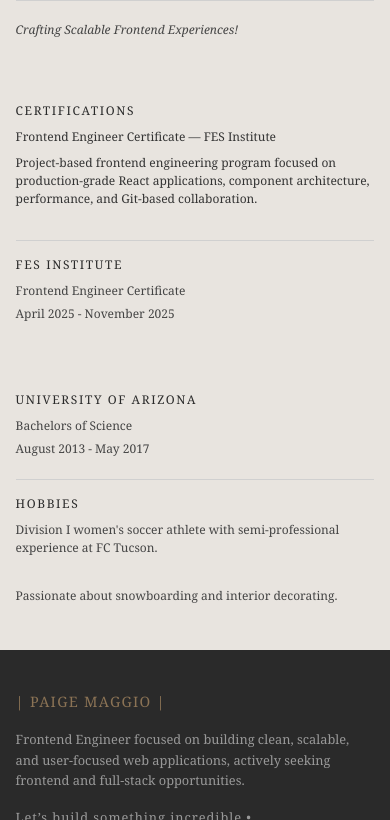
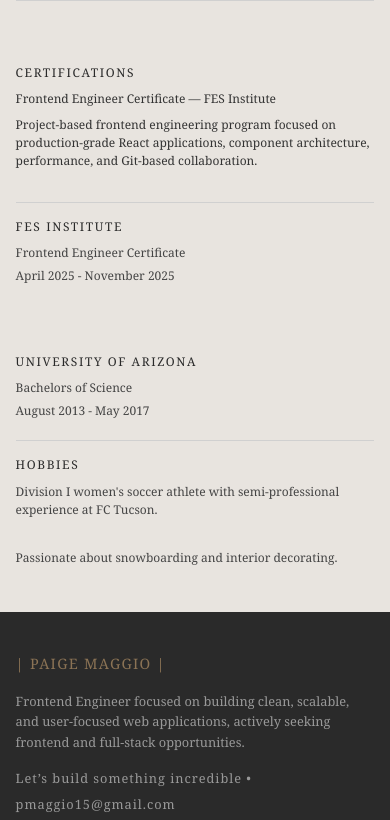
Before and after one commit to pmaggio15/portfolio-website, a website: page index.html in a window 390 px wide. Shown: the part 4765-5585 px from the top of the page. Drawn offline with Linux system fonts and the light colour scheme.

Commit message:
animated tagline

```diff
--- a/index.html
+++ b/index.html
@@ -280,20 +280,20 @@
 
   <script>
     const tagline = document.querySelector('.animated-tagline');
+    const isMobile = window.innerWidth <= 768;
+    const delay = isMobile ? 1000 : 200;
 
     const observerOptions = {
-        threshold: 0.7,
+    threshold: 0.2,
     rootMargin: '0px'
 };
 
 const observer = new IntersectionObserver((entries) => {
     entries.forEach(entry => {
-            if (entry.isIntersecting) {
-                tagline.classList.remove('typing');
-                void tagline.offsetWidth;
+        if (entry.isIntersecting && !tagline.classList.contains('typing')) {
+            setTimeout(() => {
                 tagline.classList.add('typing');
-            } else {
-                tagline.classList.remove('typing');
+            }, 200);
         }
     });
 }, observerOptions);
@@ -359,7 +359,7 @@
             }
         });
     }, {
-        threshold: 0.6,
+        threshold: 0.3,
         rootMargin: '0px'
     });
 
--- a/style.css
+++ b/style.css
@@ -1579,14 +1579,9 @@ footer.animate-in .footer-bottom {
         font-size: 1.2rem;
     }
 
-    .animated-tagline {
-        font-size: 0.75rem;
-        line-height: 1.5;
-        white-space: normal;
-        animation: none !important;
-        border-right: none !important;
-        width: 100%;
-    }
+   .animated-tagline{
+    display: none;
+   }
 
     .education-item h3 {
         font-size: 0.8rem;
```
Lines whose indentation alone changed are shown as unchanged.
